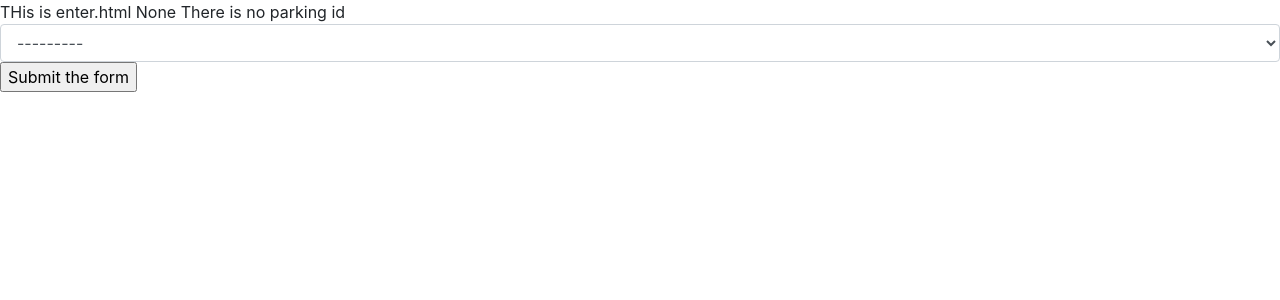
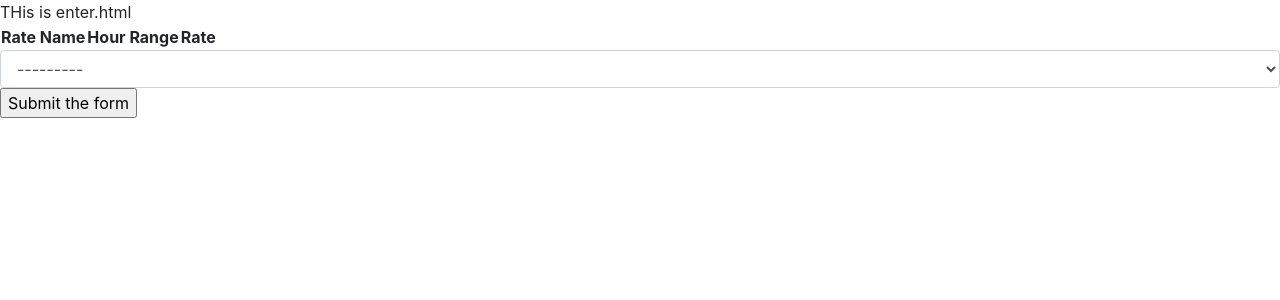
Before and after one commit to PhilMele/M4Project, a Django app: page /parking_activity/enter/ in a window 1280 px wide. Shown: the part 56-356 px from the top of the page. Run offline with Django 5.2, Linux system fonts and the light colour scheme; the visitor is signed in with stand-in values (Sample User, id 1); data that the repository does not hold is empty; some libraries are stand-ins or nearby versions.

Commit message:
Add table element to display rates

```diff
--- a/parking_activity/templates/stays/enter.html
+++ b/parking_activity/templates/stays/enter.html
@@ -4,10 +4,22 @@
 {%block content%}
 THis is enter.html
 
-{{parking_id}}
+
+<!-- Render table that shows tarrif for selected parking -->
+<table>
+    <thead>
+        <tr>
+            <th>Rate Name</th>
+            <th>Hour Range</th>
+            <th>Rate</th>
+        </tr>
+    </thead>
+    <tbody></tbody>
+</table>
+<!-- Form -->
 {% if parking_id %}
     <!-- If parking ID is not None -->
-     There is parking id
+
      <form method="post">
         {% csrf_token %}
         {{stayform}}
@@ -15,7 +27,7 @@ THis is enter.html
     </form>
 
     {%else%}
-    There is no parking id
+
     <!-- If parking ID is None -->
     <form method="post">
         {% csrf_token %}
@@ -23,4 +35,5 @@ THis is enter.html
         <input type="submit" value="Submit the form">
     </form>
 {%endif%}
+
 {%endblock%}
```
Also changed, not shown: README.md.
